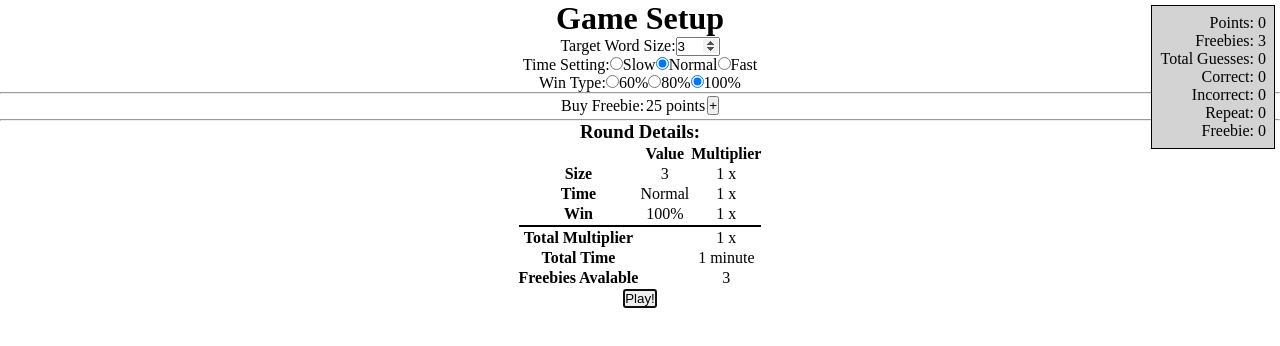
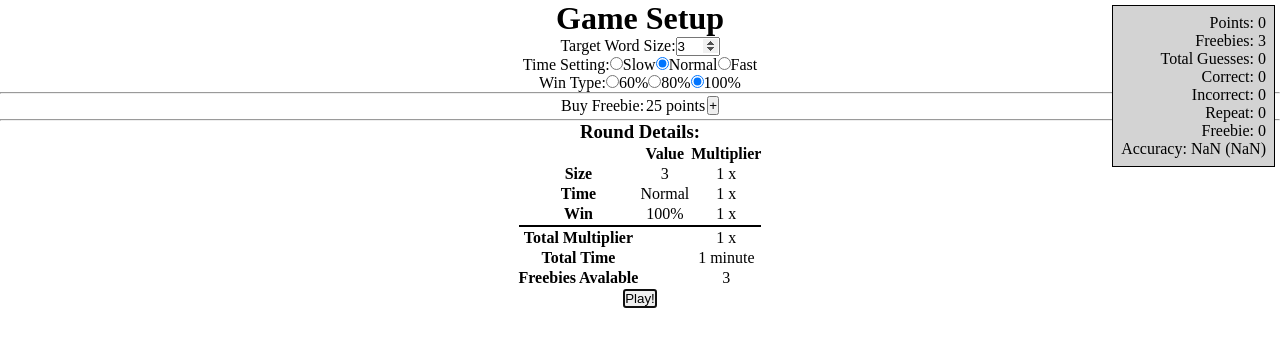
Before and after one commit to JordanKarp/Anagramer-JS, a React (Vite) app: page /setup in a window 1280 px wide. Shown: the top 346 px of the page. Built offline with nearby package versions, Linux system fonts and the light colour scheme.

Commit message:
Update GuessStatsBoard.jsx

```diff
--- a/src/components/GuessStatsBoard.jsx
+++ b/src/components/GuessStatsBoard.jsx
@@ -1,4 +1,9 @@
+import formatNumber from "../utils/formatNumber"
+
 const GuessStatsBoard = ({guessStats}) => {
+    let strictAcc = formatNumber(guessStats.correct / guessStats.total)
+    let acc = formatNumber(guessStats.correct / (guessStats.total - guessStats.repeat - guessStats.freebies))
+
     return (
         <div className='guessStatsBoard'>
             <p>Total Guesses: {guessStats.total}</p>
@@ -6,6 +11,7 @@ const GuessStatsBoard = ({guessStats}) => {
             <p>Incorrect: {guessStats.incorrect}</p>
             <p>Repeat: {guessStats.repeat}</p>
             <p>Freebie: {guessStats.freebies}</p>
+            <p>Accuracy: {acc} ({strictAcc})</p>
         </div>
     )
 }
```
